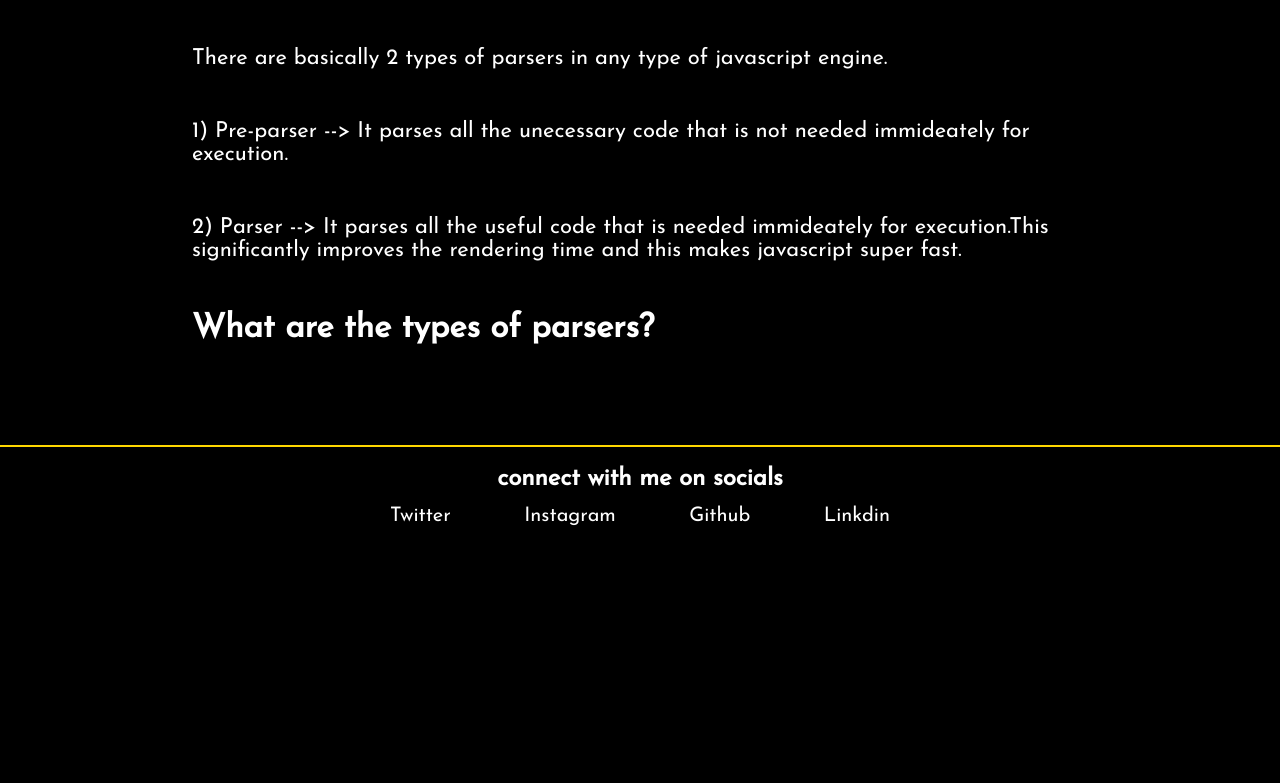
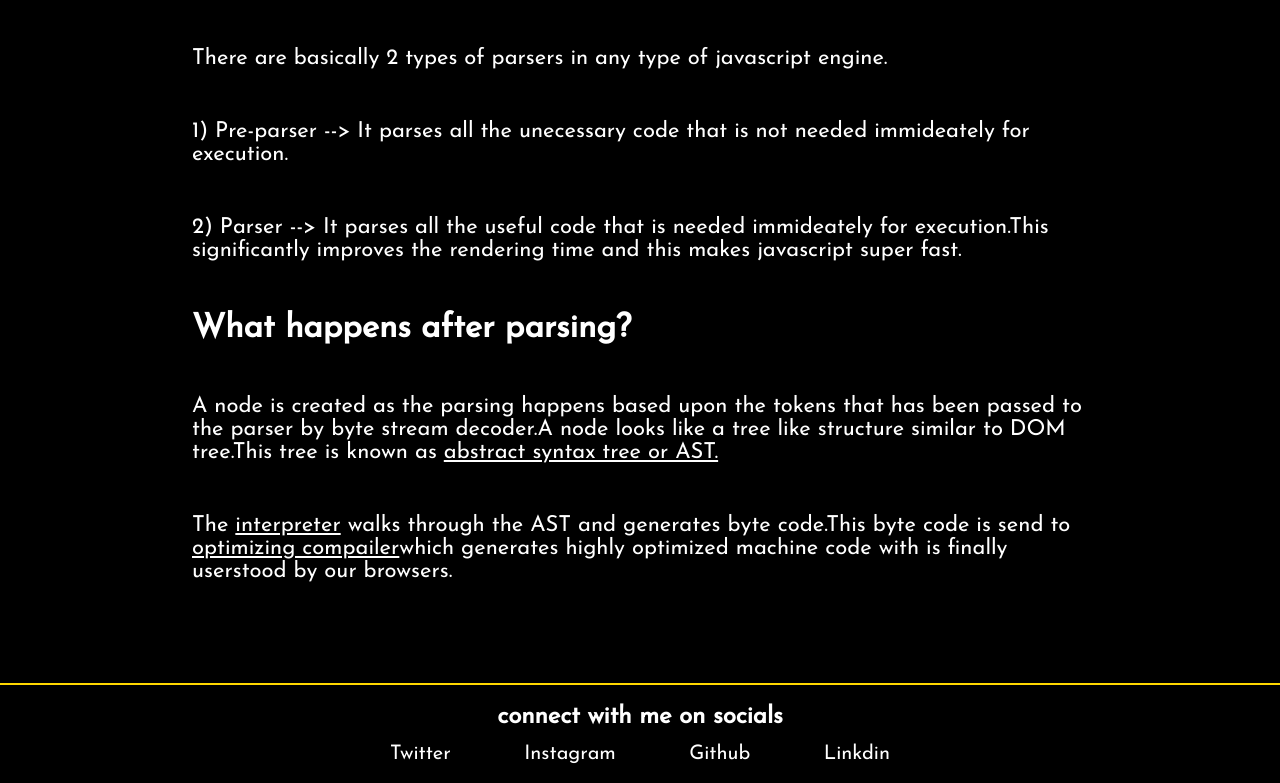
Before and after one commit to Apoorv266/NeoG-revamped-portfolio, a plain HTML site: page JavascriptWork.html in a window 1280 px wide. Shown: the part 1566-2349 px from the top of the page. Before the commit the page ends 2111 px from the top, so only its background shows below. Drawn offline with Linux system fonts and the light colour scheme.

Commit message:
refactor : updated blog

```diff
--- a/JavascriptWork.html
+++ b/JavascriptWork.html
@@ -58,9 +58,11 @@
 
         <p>2) Parser --> It parses all the useful code that is needed immideately for execution.This significantly improves the rendering time and this makes javascript super fast.</p>
 
-        <h2>What are the types of parsers?</h2>
+        <h2>What happens after parsing?</h2>
 
+<p>A node is created as the parsing happens based upon the tokens that has been passed to the parser by byte stream decoder.A node looks like a tree like structure similar to DOM tree.This tree is known as <u>abstract syntax tree or AST.</u></p>
 
+<p>The <u>interpreter</u> walks through the AST and generates byte code.This byte code is send to <u>optimizing compailer</u>which generates highly optimized machine code with is finally userstood by our browsers.</p>
 
     </section>
     <footer class="footer">
```
